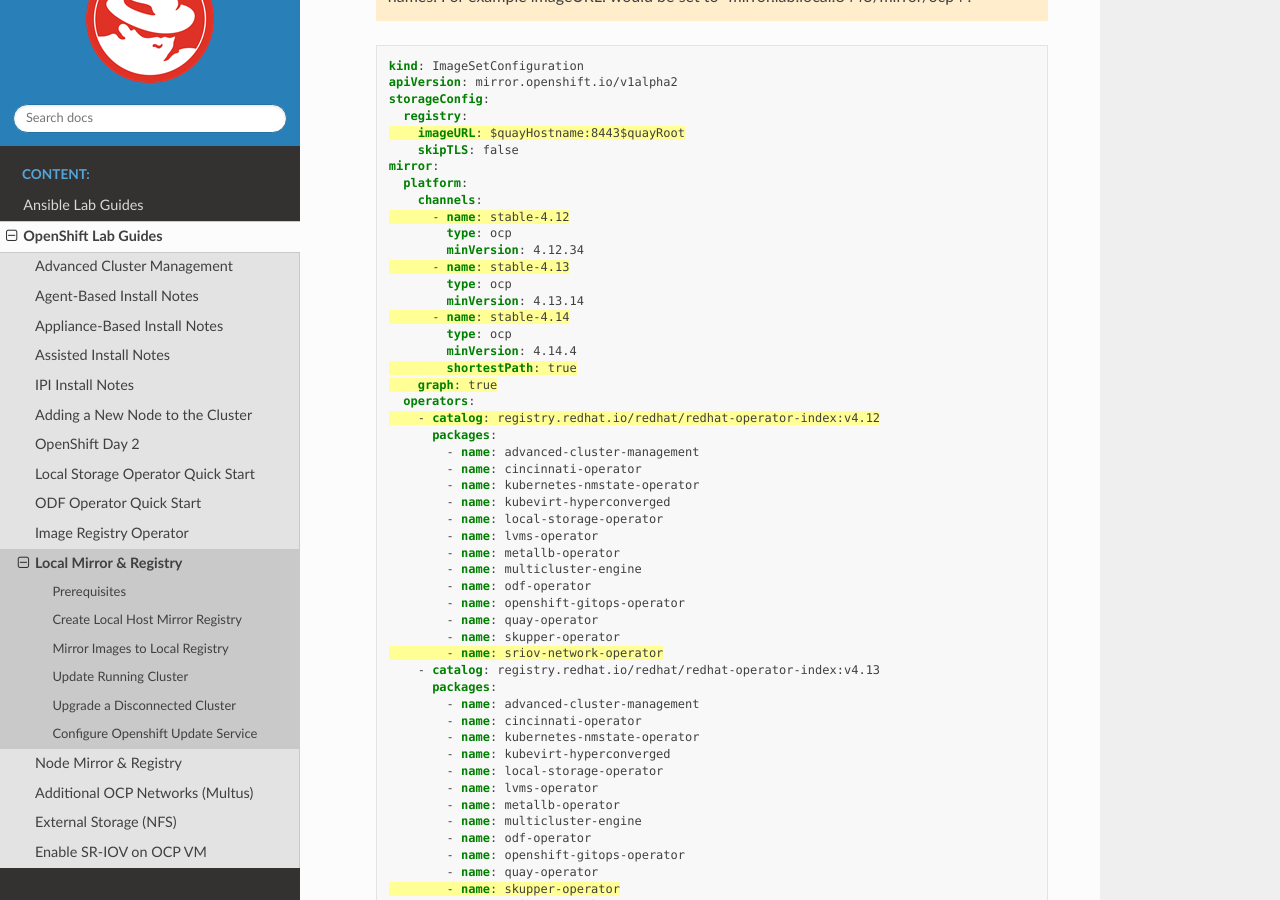
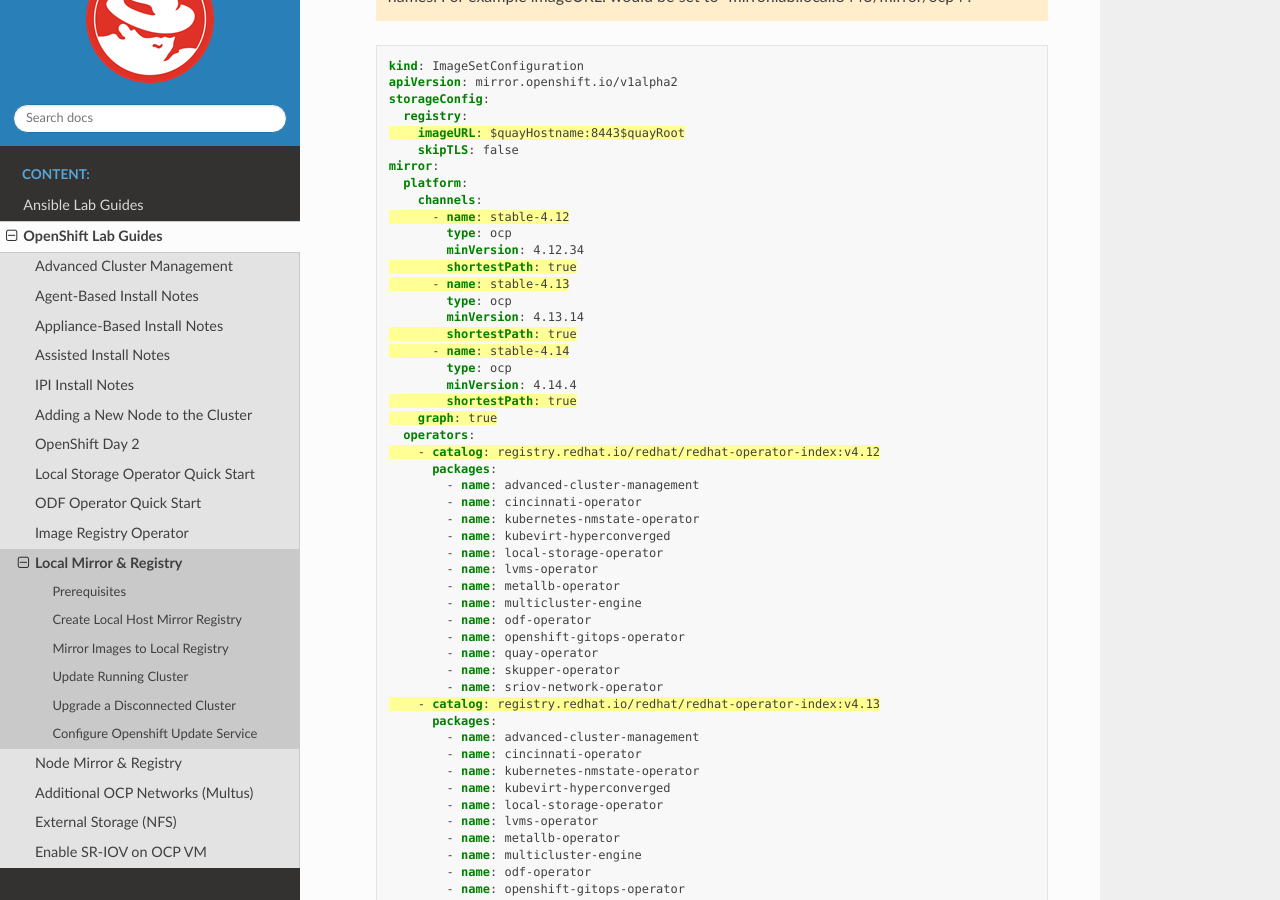
Before and after one commit to vtog/labGuides, a Sphinx documentation site: the page built from source/ocp/local-mirror-registry.rst, in a window 1280 px wide and 900 px high, scrolled down 4466 px. Built offline with Sphinx 7.4.7 and the Read the Docs theme 2.0.0, drawn with Linux system fonts in a browser that asks for light colours; pages that are not in the unit, such as notebooks, are missing from menus.

Commit message:
fixed imageset highlighting

```diff
--- a/source/ocp/local-mirror-registry.rst
+++ b/source/ocp/local-mirror-registry.rst
@@ -210,9 +210,11 @@
             - name: stable-4.12
               type: ocp
               minVersion: 4.12.34
+              shortestPath: true
             - name: stable-4.13
               type: ocp
               minVersion: 4.13.14
+              shortestPath: true
             - name: stable-4.14
               type: ocp
               minVersion: 4.14.4
```
Also changed, not shown: other parts of source/ocp/local-mirror-registry.rst (+1 -1 lines).
